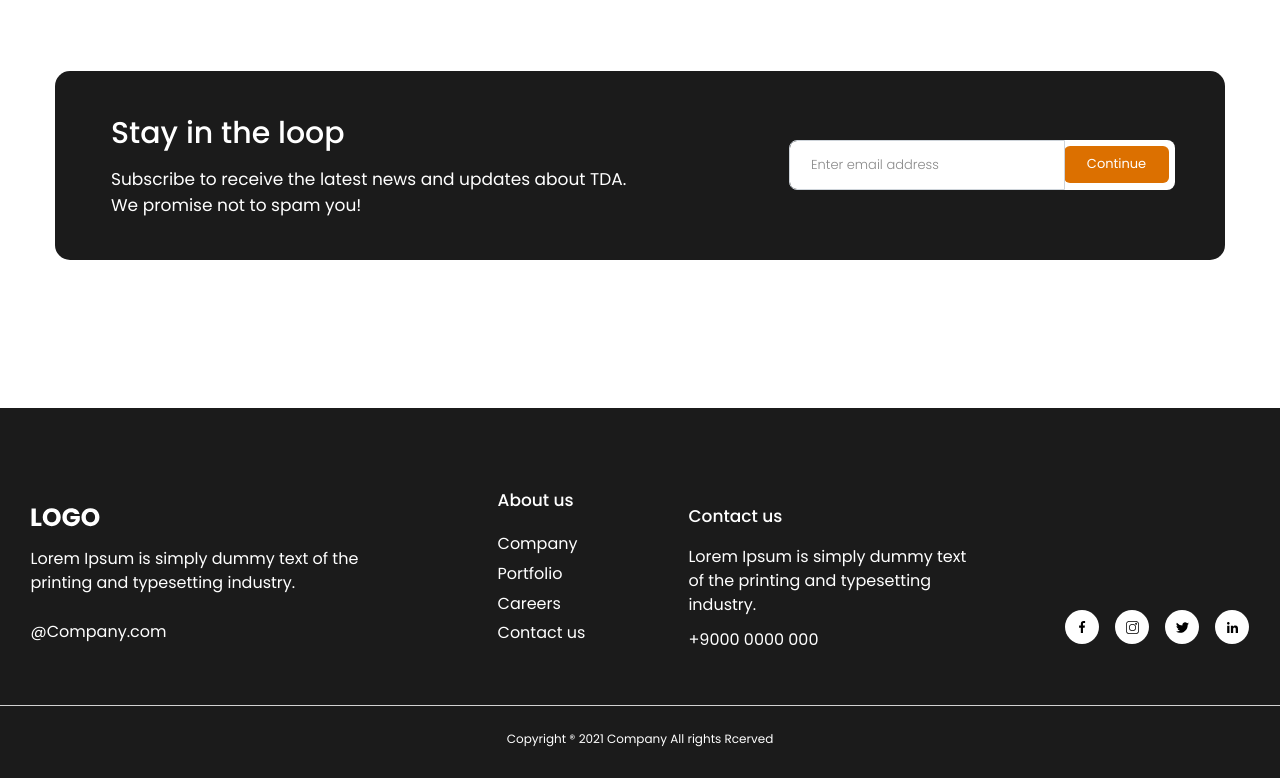
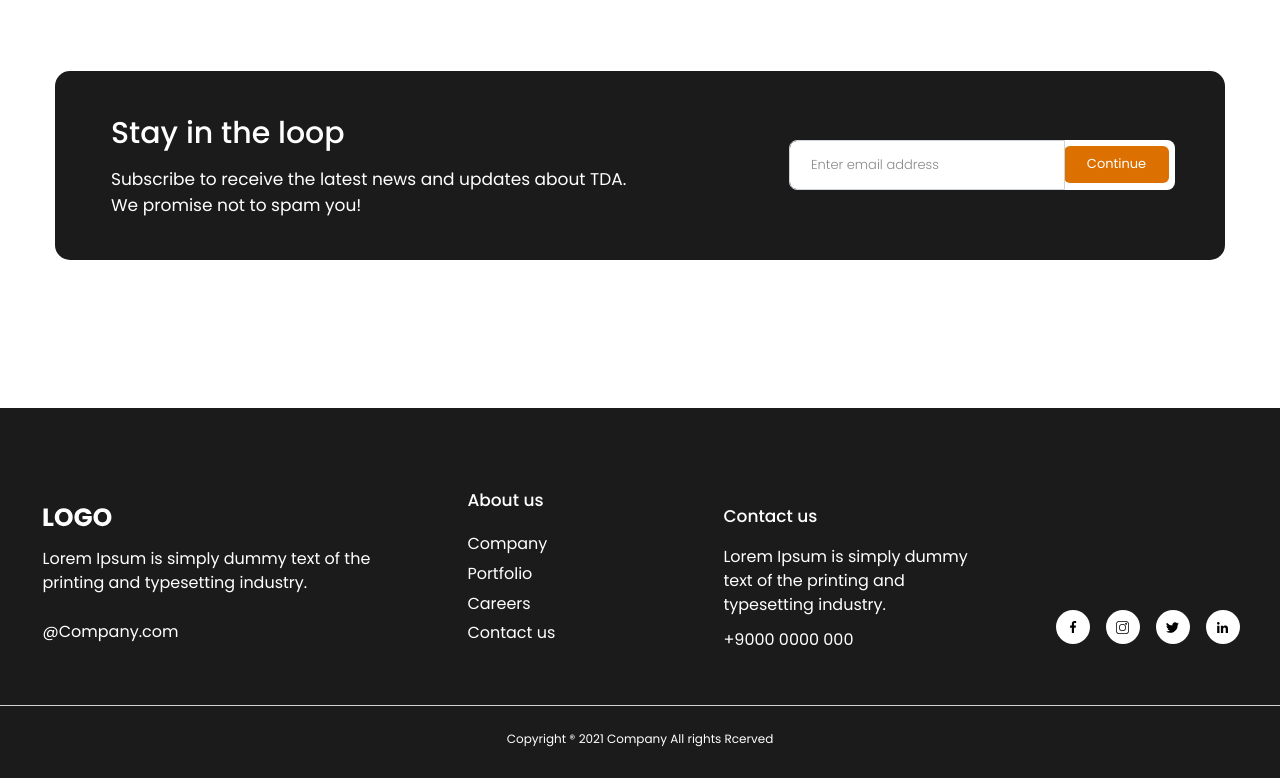
Before and after one commit to AzamatXakimov/Exam-4month, a website: page index.html in a window 1280 px wide. Shown: the part 5156-5934 px from the top of the page. Drawn offline with nearby package versions, Linux system fonts and the light colour scheme.

Commit message:
Fix bags in footer

```diff
--- a/index.html
+++ b/index.html
@@ -400,8 +400,8 @@
     <footer class="site-footer">
         <div class="footer-top d-none d-sm-block">
             <div class="container-cust">
-                <div class="footer-inner w-100 d-sm-flex flex-sm-column align-items-sm-center justify-content-sm-between mx-sm-auto flex-lg-row align-items-lg-end">
-                    <div class="footer-logobox w-100 d-sm-flex flex-sm-column align-items-sm-center mb-sm-5 align-items-lg-start mb-lg-2 me-lg-2">
+                <div class="footer-inner w-100 row mx-sm-auto justify-content-center align-items-end justify-content-lg-between">
+                    <div class="footer-logobox w-100 col-12 d-flex flex-column align-items-center mb-sm-5 col-lg-4 mb-lg-2 align-items-lg-start">
                         <a class="logo d-inline-block" href="./index.html">
                             <img src="./images/logo.svg" alt="Site logo">
                         </a>
@@ -415,7 +415,7 @@
                         </p>
                     </div>
 
-                    <div class="footer-about-us d-sm-flex flex-sm-column align-items-sm-center mb-sm-5 align-items-lg-start mb-lg-1 me-lg-3">
+                    <div class="footer-about-us col-12 d-flex flex-column align-items-center mb-sm-5 col-lg-2 align-items-lg-start   mb-lg-1">
                         <strong class="footer-titles d-inline-block mb-3 text-white">
                             About us
                         </strong>
@@ -444,7 +444,7 @@
                         </ul>
                     </div>
 
-                    <div class="footer-contactus w-100 d-sm-flex flex-sm-column align-items-sm-center mb-sm-5 align-items-lg-start mb-lg-0 me-lg-2">
+                    <div class="footer-contactus w-100 col-12 d-flex flex-column align-items-center mb-sm-5 col-lg-4 align-items-lg-start mb-lg-0 ">
                         <strong class="footer-titles d-inline-block mb-3 text-white">
                             Contact us
                         </strong>
@@ -456,7 +456,7 @@
                         <a class="footer-desc text-decoration-none text-white" href="tel:+90000000000">+9000 0000 000</a>
                     </div>
 
-                    <ul class="footer-network-list list-unstyled d-sm-flex justify-content-sm-between align-items-sm-center align-items-lg-end mb-2">
+                    <ul class="footer-network-list list-unstyled d-flex align-items-center justify-content-center col-12 mb-2 col-lg-2 align-items-lg-end">
                         <li class="me-3">
                             <a class="footer-network d-inline-flex align-items-center justify-content-center rounded-circle bg-white" href="#" target="blank">
                                 <img src="./images/facebook.svg" alt="Facebook logo">
@@ -491,6 +491,7 @@
         </div>
     </footer>
     <!-- Footer finish -->
+
     <script type="text/javascript" src="//code.jquery.com/jquery-1.11.0.min.js"></script>
     <script type="text/javascript" src="//code.jquery.com/jquery-migrate-1.2.1.min.js"></script>
     <script type="text/javascript" src="slick/slick.min.js"></script>
```
Also changed, not shown: images/team-room@2x.png (renamed from images/team-room2x.png).
